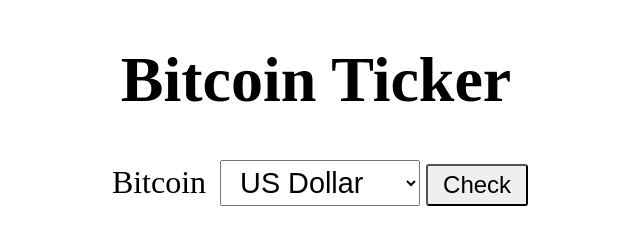
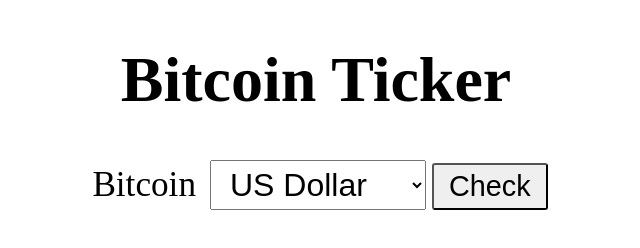
Before and after one commit to Bibek-Rasaili/Bitcoin-Price-Index-API, a website: page index.html in a window 1280 px wide. Shown: the whole page, without its empty margins (324-964 px from the left). Drawn offline with Linux system fonts and the light colour scheme.

Commit message:
Altering font-size to Deploy

```diff
--- a/public/styles.css
+++ b/public/styles.css
@@ -7,7 +7,7 @@ h1 {
 }
 
 span {
-  font-size: 2rem;
+  font-size: 2.2rem;
   margin-left: 10px;
   margin-right: 10px;
 }
@@ -17,11 +17,11 @@ select, button {
 }
 
 select {
-  font-size: 1.8rem;
+  font-size: 2rem;
 }
 
 button {
-  font-size: 1.5rem;
+  font-size: 1.8rem;
   border-radius: 3px;
 
   margin-left: 2px;
```
